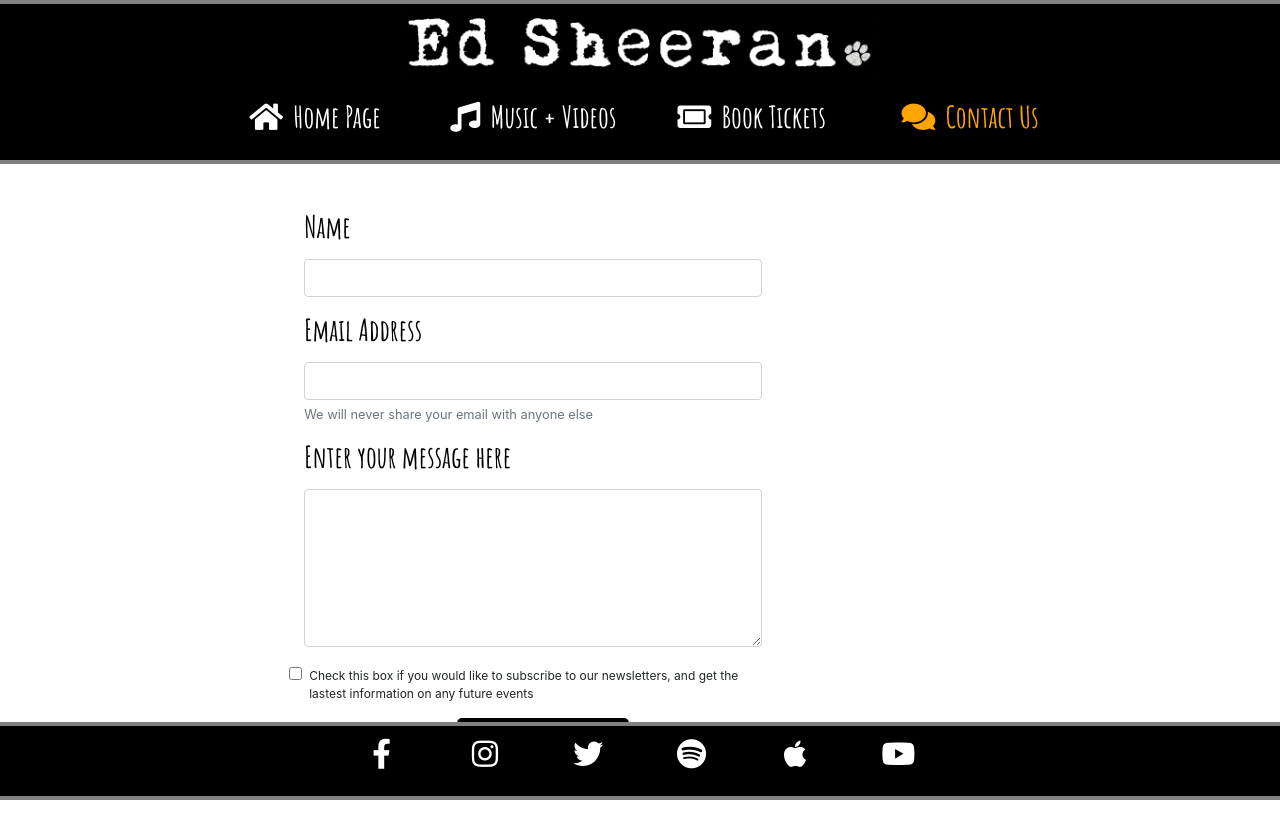
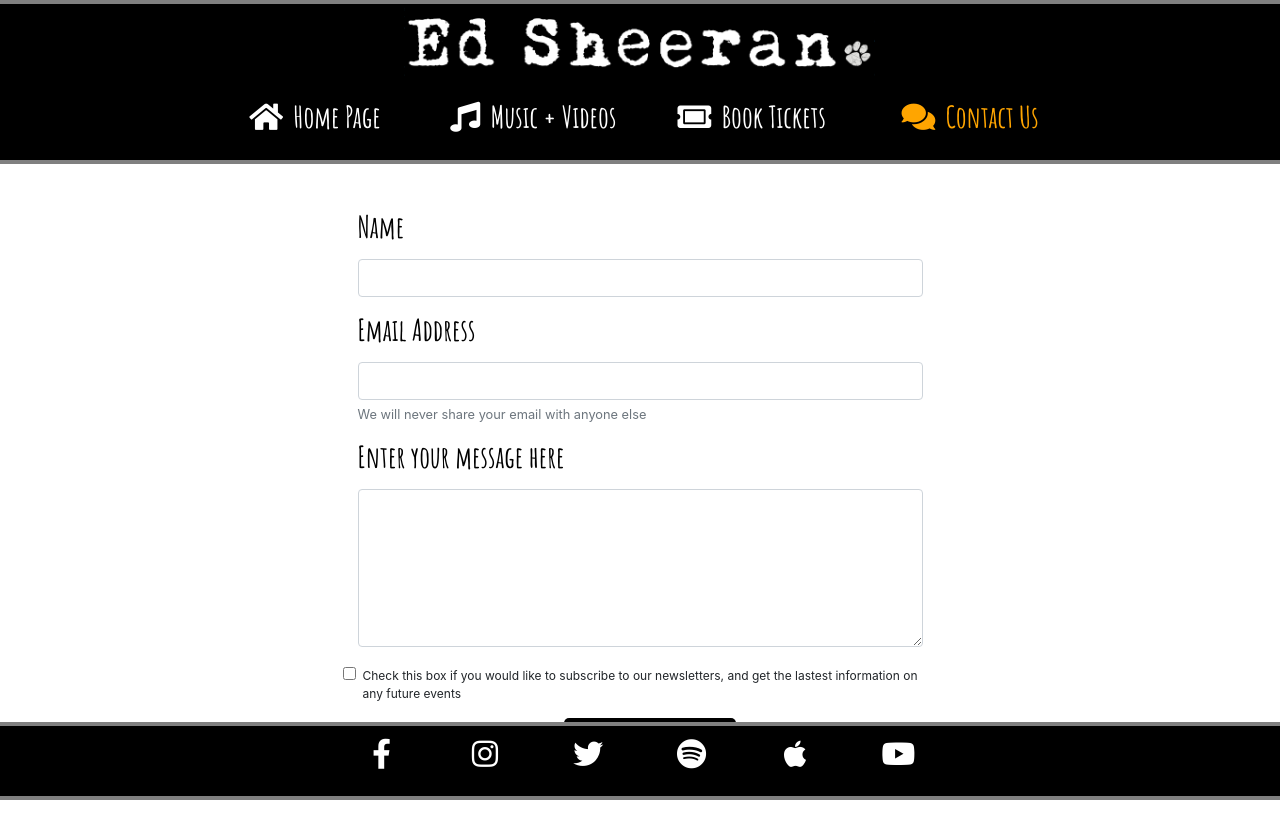
Before and after one commit to mattgreen91/milestone-project-1, a plain HTML site: page contact.html in a window 1280 px wide. Drawn offline with nearby package versions, Linux system fonts and the light colour scheme.

Commit message:
started fixing final page... not complete yet

```diff
--- a/contact.html
+++ b/contact.html
@@ -113,14 +113,11 @@
         <!-- this part below contains the subheading text, and main body area -->
         <div class="container-fluid no-gutters">
             <div class="row">
-                <!-- subheading which is on left side of the page, on small screen will take whole page width -->
-                <div class="d-none col-md-1 bg-grey">
-                </div>
                 <!-- main body which is on right side of the subheading, on small screen will take whole page width -->
-                <div class="col-md-10 col-sm-12 bg-white">
+                <div class="col bg-white">
                     <form id="contact-form">
                         <div class="row">
-                            <div class="col-md-12">
+                            <div class="col">
                                 <label for="name" class="font-subheading font-black">Name</label>
                                 <input type="text" name="name" id="name" class="form-control" required />
                                 <label for="emailaddress" class="font-subheading font-black">Email Address</label>
@@ -135,15 +132,13 @@
                                 <label class="form-check-label" for="subscribe" style="font-size: 12px;">Check this box
                                     if you would like to subscribe to our newsletters, and get the lastest information
                                     on any future events</label>
-                                <div class="col-md-12 button-container">
+                                <div class="col button-container">
                                     <button type="submit" class="button-send font-subheading">Send Message <i
                                             class="fa fa-paper-plane" id="plane-icon"></i></button>
                                 </div>
                             </div>
                         </div>
                     </form>
-                </div>
-                                <div class="d-none col-md-1 bg-grey">
                 </div>
             </div>
         </div>
```
